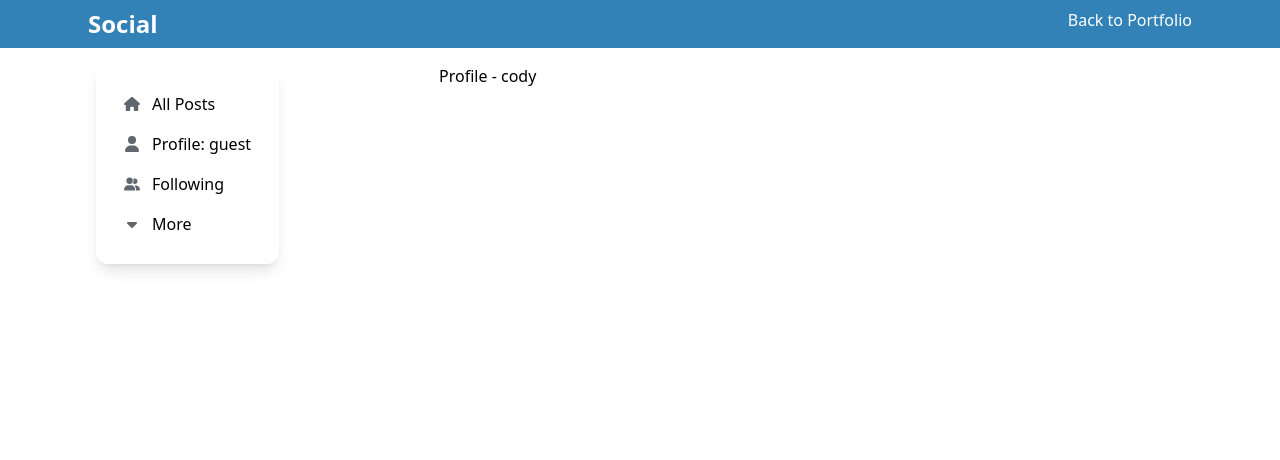
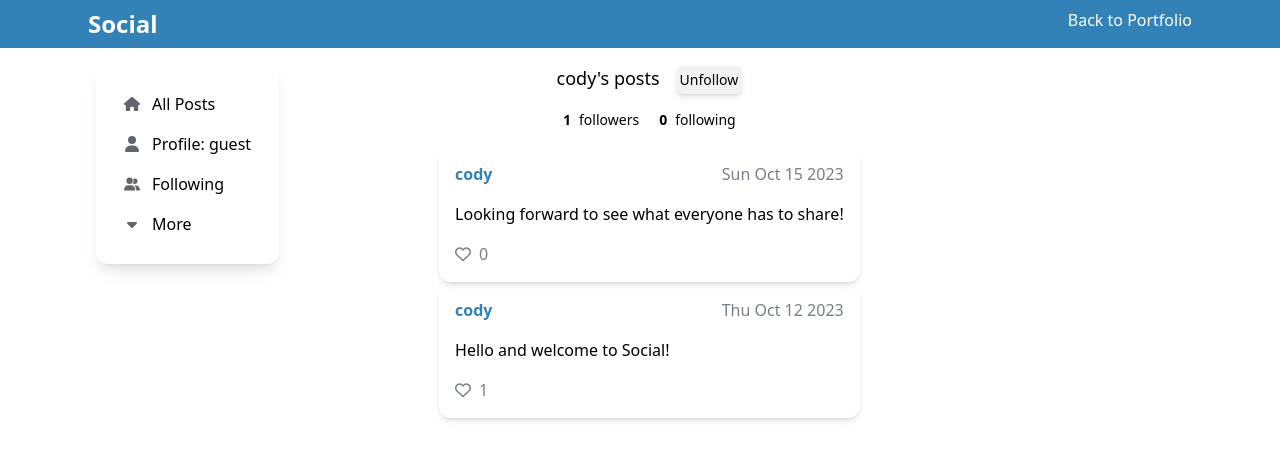
Before and after one commit to Cody06/Portfolio, a Next.js app: page /social/profile/cody in a window 1280 px wide. Shown: the top 460 px of the page. Built offline with nearby package versions, Linux system fonts and the light colour scheme.

Commit message:
Create profile page

```diff
--- a/src/app/social/profile/[id]/page.tsx
+++ b/src/app/social/profile/[id]/page.tsx
@@ -1,3 +1,15 @@
+import Profile from '@/components/projects/Social/Profile';
+import { Metadata } from 'next';
+
+export const metadata: Metadata = {
+    title: 'Profile',
+    description: "User's profile page",
+};
+
 export default function Page({ params }: { params: { id: string } }) {
-    return <div>Profile - {params.id}</div>;
+    return (
+        <main className="min-w-[20rem]">
+            <Profile profileId={params.id} />
+        </main>
+    );
 }
--- /dev/null
+++ b/src/components/projects/Social/Profile.tsx
@@ -0,0 +1,65 @@
+'use client';
+import DeletePostModal from './DeletePostModal';
+import PostContainer from './PostContainer';
+import useStore from './Store';
+import { loggedUserId } from './data';
+
+type Props = {
+    profileId: string;
+};
+
+export default function Profile({ profileId }: Props) {
+    const { followingAndFollowers, posts, followUser, unfollowUser } = useStore();
+    const userPosts = posts.filter((post) => post.creator === profileId);
+    const isLoggedUserProfile = loggedUserId === profileId;
+    const isUserFollowed = followingAndFollowers[loggedUserId].following.includes(profileId);
+
+    const { numOfFollowers, numOfFollowing } = {
+        numOfFollowers: followingAndFollowers[profileId].followers.length,
+        numOfFollowing: followingAndFollowers[profileId].following.length,
+    };
+
+    return (
+        <>
+            <DeletePostModal />
+            <section className="text-center mb-4">
+                <h1 className="text-lg inline mr-4">{profileId}&apos;s posts</h1>
+                {!isLoggedUserProfile &&
+                    (isUserFollowed ? (
+                        <button
+                            className="text-sm p-1 rounded-md bg-grey-90 shadow-md"
+                            title={`Unfollow ${profileId}`}
+                            onClick={() => unfollowUser(profileId)}
+                        >
+                            Unfollow
+                        </button>
+                    ) : (
+                        <button
+                            className="text-sm p-1 rounded-md bg-blue-100 text-white shadow-md"
+                            title={`Follow ${profileId}`}
+                            onClick={() => followUser(profileId)}
+                        >
+                            Follow
+                        </button>
+                    ))}
+            </section>
+
+            <section className="flex justify-center gap-x-5 text-sm text-center mb-4">
+                <h2 className="space-x-2">
+                    <span className="font-bold">{numOfFollowers}</span>
+                    <span>followers</span>
+                </h2>
+                <h2 className="space-x-2">
+                    <span className="font-bold">{numOfFollowing}</span>
+                    <span>following</span>
+                </h2>
+            </section>
+
+            <section>
+                {userPosts.map((post) => (
+                    <PostContainer key={post.id} post={post} />
+                ))}
+            </section>
+        </>
+    );
+}
```
